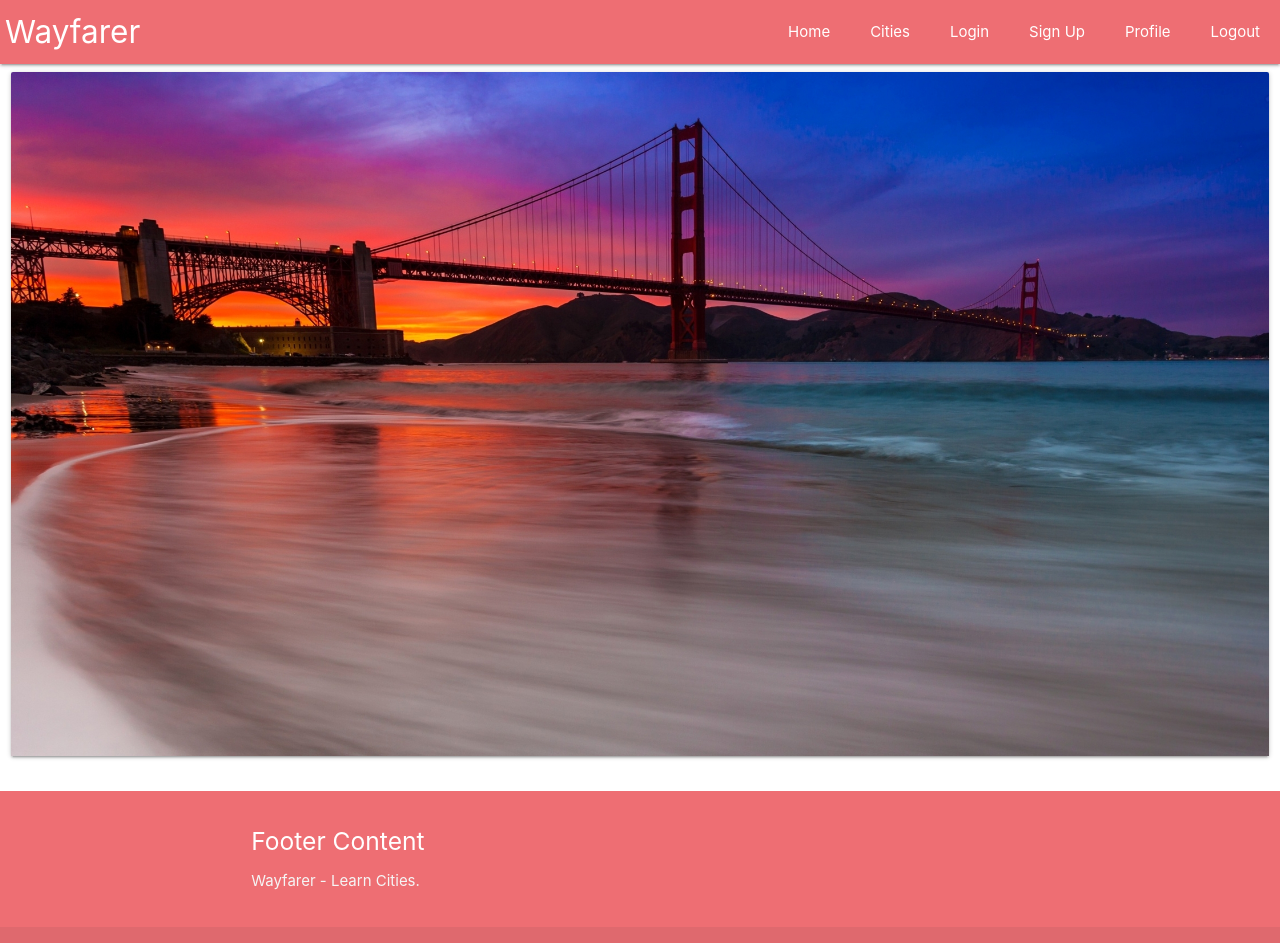
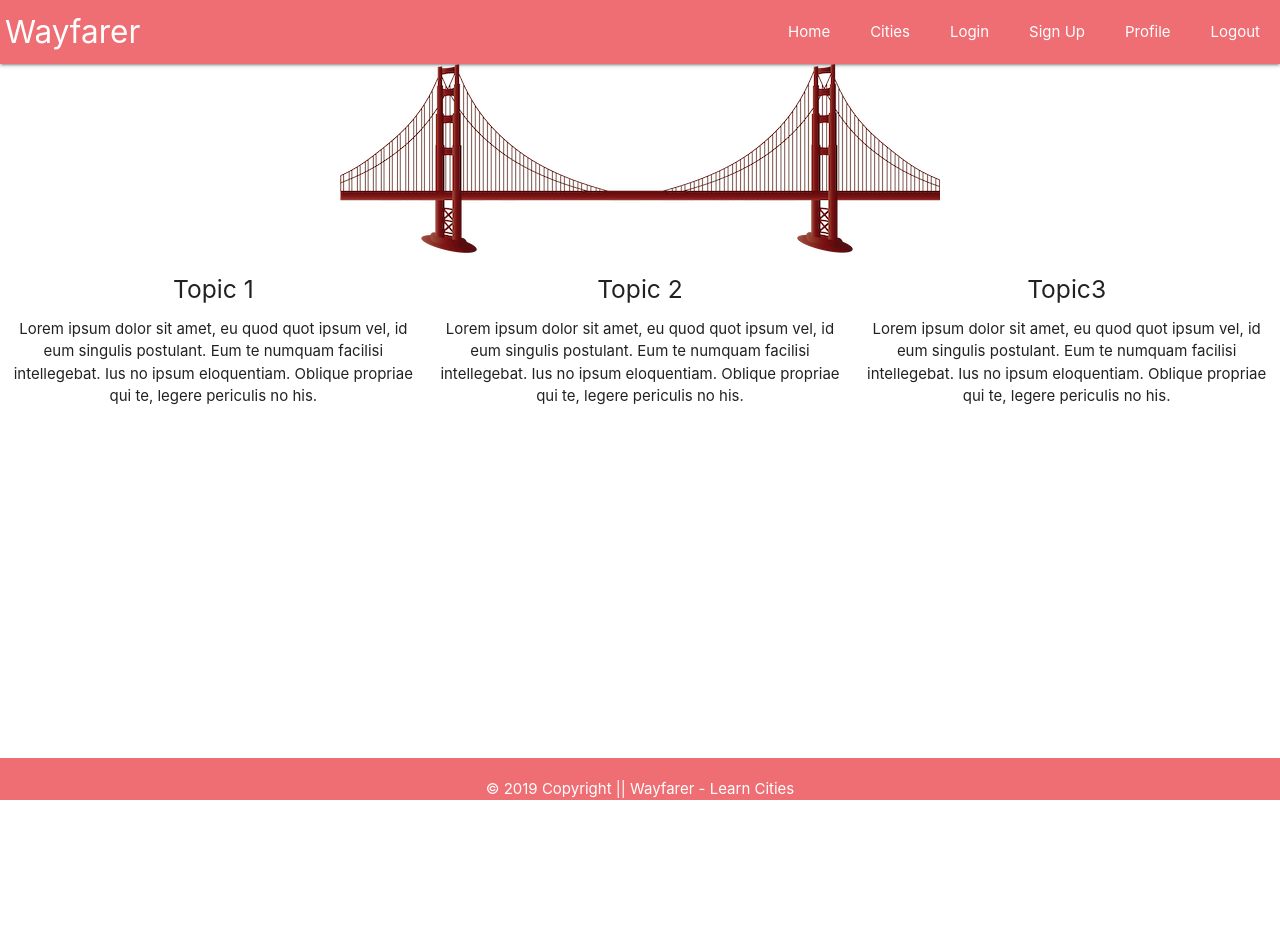
Before and after one commit to travisformayor/wayfarer-gui-ga, a React (Create React App) app: page / in a window 1280 px wide. Shown: the top 943 px of the page. After the commit the page ends 800 px from the top, so only its background shows below. Built offline with nearby package versions, Linux system fonts and the light colour scheme.

Commit message:
css updated for landing page

```diff
--- a/src/components/Footer/Footer.js
+++ b/src/components/Footer/Footer.js
@@ -4,21 +4,15 @@ import './Footer.css';
 class Footer extends Component {
   render() {
     return (
-      <footer className="page-footer">
-        <div className="container">
-          <div className="row">
-            <div className="col l6 s12">
-              <h5 className="white-text">Footer Content</h5>
-              <p className="grey-text text-lighten-4">Wayfarer - Learn Cities.</p>
+      <div class="page-footer footer-copyright">
+            <div class="container center">
+            <div>
+            © 2019 Copyright ||
+            Wayfarer - Learn Cities
             </div>
-          </div>
-        </div>
-        <div className="footer-copyright">
-          <div className="container">
-            &copy; 2019 Copyright
-          </div>
-        </div>
-      </footer>
+            </div>
+            </div>
+
     )
   }
 }
--- a/src/components/Home/Home.js
+++ b/src/components/Home/Home.js
@@ -1,22 +1,39 @@
 import React, { Component } from 'react';
-import logo from './home-goldengate.jpg';
+import logo from './home-goldengate.png';
 
 class Home extends Component {
   render() {
+    let height = {
+      height: 400
+    }
     return (
       // <h1>
       //   Wayfarer Landing Page
       // </h1>
-      <div class="row">
-    <div class="col s12 m12" >
-      <div class="card">
-        <div class="card-image">
+      <div className="row">
+      <div className="col s12 m12" >
+        <div className="center">
         <img src={logo}/>
+        <div class="row">
+
+      <div class="col s4">
+        <h5>Topic 1</h5>
+        <p> Lorem ipsum dolor sit amet, eu quod quot ipsum vel, id eum singulis postulant. Eum te numquam facilisi intellegebat. Ius no ipsum eloquentiam. Oblique propriae qui te, legere periculis no his.  </p>
+      </div>
+      <div class="col s4">
+        <h5>Topic 2</h5>
+        <p>Lorem ipsum dolor sit amet, eu quod quot ipsum vel, id eum singulis postulant. Eum te numquam facilisi intellegebat. Ius no ipsum eloquentiam. Oblique propriae qui te, legere periculis no his.</p>
+      </div>
+      <div class="col s4">
+        <h5>Topic3</h5>
+        <p>Lorem ipsum dolor sit amet, eu quod quot ipsum vel, id eum singulis postulant. Eum te numquam facilisi intellegebat. Ius no ipsum eloquentiam. Oblique propriae qui te, legere periculis no his.</p>
+      </div>
+
+    </div>
+
 
         </div>
 
-
-      </div>
     </div>
   </div>
     );
```
Also changed, not shown: src/components/Home/home-goldengate.jpg (deleted), src/components/Home/home-goldengate.png (added).
